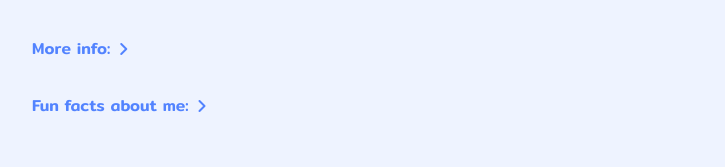
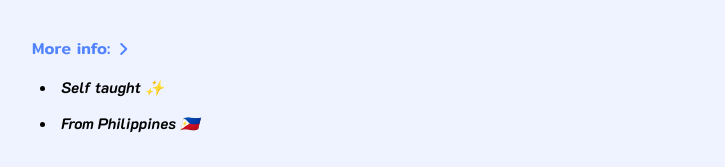
Before and after one commit to butadpj/my-portfolio, a website built with webpack: page public/index.html in a window 1280 px wide. Shown: the part 1593-1760 px from the top of the page, without its empty margins (0-725 px from the left). Built offline with nearby package versions, Linux system fonts and the light colour scheme.

Commit message:
Make more-info section open on first load

```diff
--- a/public/index.html
+++ b/public/index.html
@@ -82,7 +82,7 @@
         <h4 class="collapse-toggle">
           More info: <i class="fa-solid fa-angle-right"></i>
         </h4>
-        <ul class="collapse-content">
+        <ul class="collapse-content open">
           <li>Self taught ✨</li>
           <li>From Philippines 🇵🇭</li>
         </ul>
```
